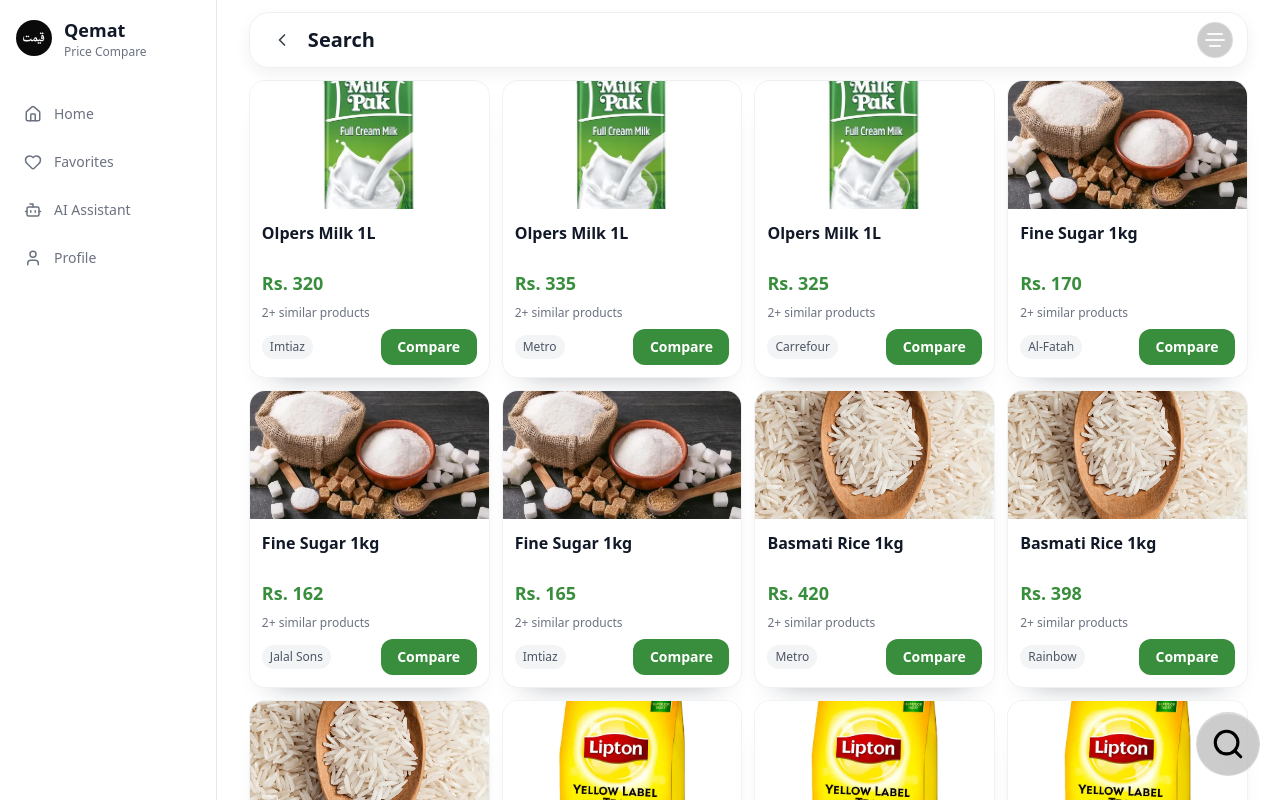
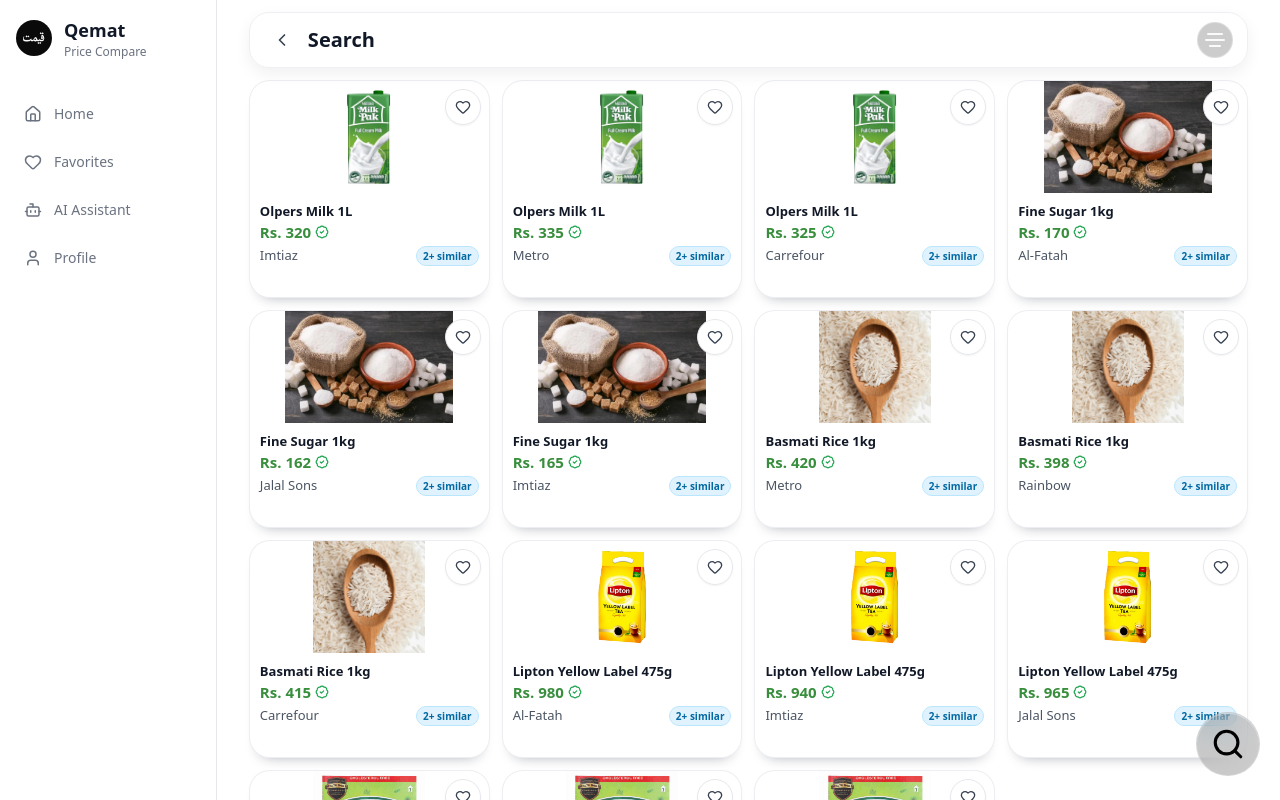
Before and after one commit to subhan-17h/qemat_web_app, a Next.js app: page /search in a window 1280 px wide. Built offline with nearby package versions, Linux system fonts and the light colour scheme; a web font is replaced by a local one.

Commit message:
Refined Search Screen

```diff
--- a/src/app/search/SearchPageClient.tsx
+++ b/src/app/search/SearchPageClient.tsx
@@ -2,6 +2,7 @@
 
 import { Search, X } from 'lucide-react';
 import { useMemo, useState } from 'react';
+import { useRouter } from 'next/navigation';
 import { useSearchParams } from 'next/navigation';
 
 import { AppBar } from '@/components/navigation/AppBar';
@@ -14,8 +15,9 @@
 import { useAppStore } from '@/store/app-store';
 
 export default function SearchPage() {
+  const router = useRouter();
   const params = useSearchParams();
-  const { products, loadingProducts } = useAppStore();
+  const { products, loadingProducts, isFavorited, toggleFavorite } = useAppStore();
 
   const category = params.get('category');
   const pharma = params.get('pharma') === 'true';
@@ -74,6 +76,14 @@
     }
   };
 
+  const handleToggleFavorite = async (productId: string) => {
+    try {
+      await toggleFavorite(productId);
+    } catch {
+      router.push('/sign-in');
+    }
+  };
+
   return (
     <div className="mx-auto w-full max-w-screen-xl px-4 pb-6 lg:px-8">
       <AppBar
@@ -104,7 +114,14 @@
       ) : filtered.length ? (
         <div className="grid grid-cols-2 gap-3 pt-3 md:grid-cols-3 lg:grid-cols-4">
           {filtered.map((product) => (
-            <ProductCard key={product.productId} product={product} />
+            <ProductCard
+              key={product.productId}
+              product={product}
+              searchCompact
+              showFavorite
+              favorited={isFavorited(product.productId)}
+              onFavoriteToggle={() => handleToggleFavorite(product.productId)}
+            />
           ))}
         </div>
       ) : (
@@ -188,14 +205,12 @@
         <>
           <div className="fixed inset-0 z-50 bg-black/12" onClick={closeSearch} />
           <div className="fixed left-1/2 top-[4.2rem] z-[60] w-[calc(100%-2rem)] max-w-xl -translate-x-1/2">
-            <div
-              className="rounded-[1.25rem] border border-white/45 bg-white/26 p-3 shadow-[0_12px_30px_rgba(15,23,42,0.12)] backdrop-blur-2xl"
-              onClick={(event) => event.stopPropagation()}
-            >
-              <div className="flex items-center gap-2">
+            <div onClick={(event) => event.stopPropagation()}>
+              <div className="flex items-center gap-2 rounded-full border border-white/35 bg-white/12 p-1.5 shadow-[0_12px_30px_rgba(15,23,42,0.12)] backdrop-blur-xl">
                 <Input
                   autoFocus
                   className="text-base"
+                  wrapperClassName="h-10 rounded-full border-gray-300/70 bg-white/82 focus-within:ring-0 focus-within:border-gray-300/70"
                   placeholder="Milk, Sugar, Rice..."
                   value={query}
                   onChange={(event) => setQuery(event.target.value)}
--- a/src/components/shared/Input.tsx
+++ b/src/components/shared/Input.tsx
@@ -10,9 +10,10 @@
   error?: string;
   startSlot?: ReactNode;
   endSlot?: ReactNode;
+  wrapperClassName?: string;
 }
 
-export function Input({ label, className, error, startSlot, endSlot, ...props }: InputProps) {
+export function Input({ label, className, error, startSlot, endSlot, wrapperClassName, ...props }: InputProps) {
   const { isGlass } = useTheme();
 
   return (
@@ -21,7 +22,8 @@
       <span
         className={cn(
           'flex h-12 items-center gap-2 overflow-hidden rounded-xl border px-3 focus-within:ring-2 focus-within:ring-brand-400/60',
-          isGlass ? 'rounded-2xl border-white/40 bg-white/30 backdrop-blur-md' : 'border-gray-200 bg-white'
+          isGlass ? 'rounded-2xl border-white/40 bg-white/30 backdrop-blur-md' : 'border-gray-200 bg-white',
+          wrapperClassName
         )}
       >
         {startSlot ? <span className="text-gray-500">{startSlot}</span> : null}
--- a/src/components/shared/ProductCard.tsx
+++ b/src/components/shared/ProductCard.tsx
@@ -2,7 +2,7 @@
 
 import Image from 'next/image';
 import Link from 'next/link';
-import { Heart } from 'lucide-react';
+import { BadgeCheck, Heart } from 'lucide-react';
 
 import { Button } from '@/components/shared/Button';
 import { Card } from '@/components/shared/Card';
@@ -13,6 +13,7 @@
 export function ProductCard({
   product,
   compact,
+  searchCompact,
   showFavorite,
   favorited,
   onFavoriteToggle,
@@ -20,11 +21,54 @@
 }: {
   product: Product;
   compact?: boolean;
+  searchCompact?: boolean;
   showFavorite?: boolean;
   favorited?: boolean;
   onFavoriteToggle?: () => void;
   className?: string;
 }) {
+  if (searchCompact) {
+    return (
+      <Card
+        className={cn(
+          'h-[218px] overflow-hidden rounded-[1.3rem] border-gray-200/70 p-0 shadow-[0_9px_14px_-11px_rgba(15,23,42,0.40)]',
+          className
+        )}
+      >
+        <div className="relative h-28 w-full">
+          <Image
+            src={product.imageUrl}
+            alt={product.name}
+            fill
+            loading="lazy"
+            className="object-contain"
+            sizes="(max-width: 768px) 50vw, 25vw"
+          />
+          <button
+            aria-label="Toggle favorite"
+            onClick={onFavoriteToggle}
+            className="absolute right-2 top-2 grid h-9 w-9 place-items-center rounded-full border border-gray-200 bg-white text-gray-700 shadow-sm"
+          >
+            <Heart size={16} className={favorited ? 'fill-current text-red-600' : ''} />
+          </button>
+        </div>
+        <div className="space-y-1 p-2.5">
+          <h3 className="line-clamp-2 text-[13px] font-semibold leading-snug text-gray-900">{product.name}</h3>
+          <p className="flex items-center gap-1 text-[15px] font-bold leading-none text-brand-700">
+            {formatPKR(product.price)}
+            <BadgeCheck size={14} className="text-green-600" />
+          </p>
+          <div className="flex items-center justify-between gap-2 pt-0.5">
+            <span className="text-[13px] font-medium text-gray-600">{product.storeId}</span>
+            <span className="rounded-full border border-sky-200 bg-sky-100 px-1.5 py-1 text-[10px] font-bold leading-none text-sky-700">
+              {product.matchedProductsCount}+ similar
+            </span>
+          </div>
+        </div>
+      </Card>
+    );
+  }
+
   return (
     <Card className={cn('overflow-hidden p-0', className)}>
       <div className={cn('relative w-full', compact ? 'h-24' : 'h-32')}>
```
Also changed, not shown: 1 other file (tests, documents, lock files or other folders).
